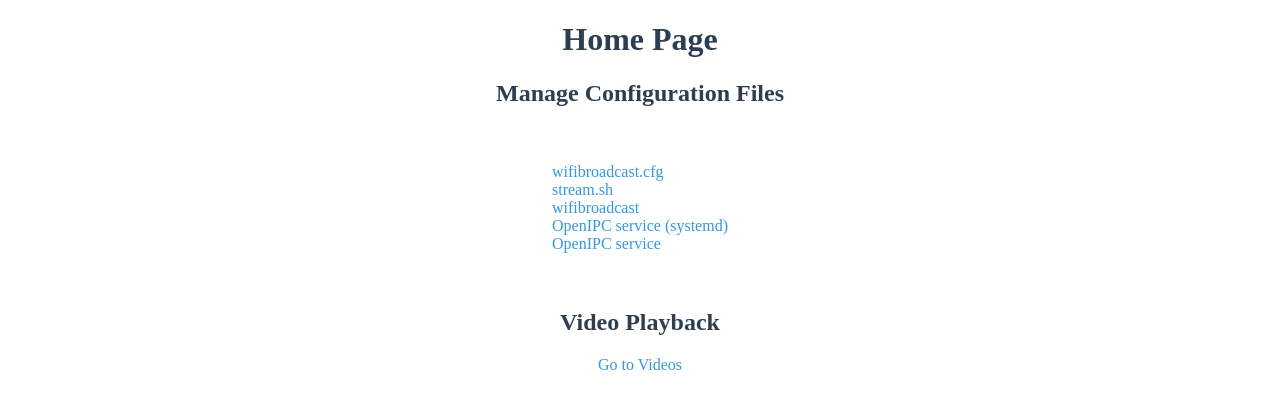
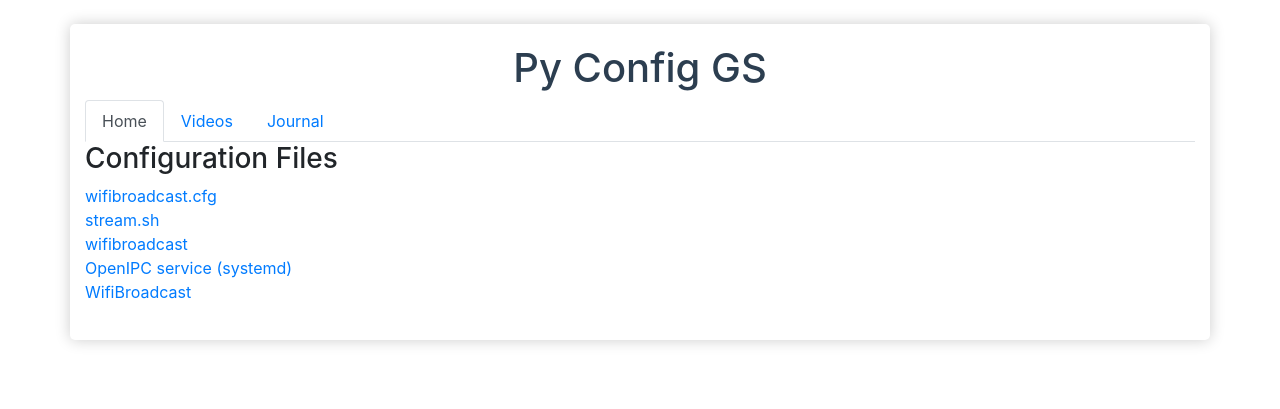
Before and after one commit to OpenIPC/improver, a Flask app: page / in a window 1280 px wide. Shown: the top 409 px of the page. Run offline with Flask 3, Linux system fonts and the light colour scheme; data that the repository does not hold is empty; some libraries are stand-ins or nearby versions.

Commit message:
latest with tab view and journcalctl viewer

```diff
--- a/app.py
+++ b/py_config_gs/app.py
@@ -1,11 +1,11 @@
-from flask import Flask, render_template, request, redirect, url_for, send_from_directory
+from flask import Flask, render_template, request, Response, redirect, url_for, send_from_directory
 import json
 import os
 import subprocess
 
 app = Flask(__name__)
 
-SETTINGS_FILE="settings.json"
+SETTINGS_FILE = "/config/settings.json"
 
 # Load settings.json
 with open(SETTINGS_FILE, 'r') as f:
@@ -14,6 +14,30 @@
 # Access configuration files and video directory
 config_files = settings['config_files']
 VIDEO_DIR = settings['VIDEO_DIR']
+
+def stream_journal():
+    """Stream journalctl output in real-time."""
+    process = subprocess.Popen(
+        ['journalctl', '-f'],
+        stdout=subprocess.PIPE,
+        stderr=subprocess.PIPE,
+        text=True
+    )
+
+    while True:
+        output = process.stdout.readline()
+        if output:
+            yield f"data: {output}\n\n"
+        else:
+            break
+
+@app.route('/journal')
+def journal():
+    return render_template('journal.html')
+
+@app.route('/stream')
+def stream():
+    return Response(stream_journal(), content_type='text/event-stream')
 
 @app.route('/')
 def home():
@@ -45,8 +69,6 @@
 @app.route('/videos')
 def videos():
     video_files = [f for f in os.listdir(VIDEO_DIR) if f.endswith(('.mp4', '.mkv', '.avi'))]
-    print(VIDEO_DIR)
-    print(video_files)
     return render_template('videos.html', video_files=video_files)
 
 @app.route('/play/<filename>')
@@ -84,5 +106,8 @@
             f.write(content)
     return redirect(url_for('home'))
 
+def main():
+    app.run(host='0.0.0.0', port=5000)
+
 if __name__ == '__main__':
-    app.run(debug=True)
+    main()
--- a/settings.json
+++ b/py_config_gs/settings.json
@@ -6,7 +6,7 @@
         },
         {
             "name": "stream.sh",
-            "path": "/home/radxa/scripts/stream.sh"
+            "path": "/config/scripts/stream.sh"
         },
         {
             "name": "wifibroadcast",
@@ -17,8 +17,8 @@
             "path": "/etc/systemd/system/openipc.service"
         },
         {
-            "name": "OpenIPC service",
-            "path": "/etc/systemd/system/openipc.service"
+            "name": "WifiBroadcast",
+            "path": "/etc/systemd/system/wifibroadcast.service.wants/wifibroadcast@gs.service"
 	}
 
 
--- a/static/styles.css
+++ b/py_config_gs/static/styles.css
@@ -82,3 +82,29 @@
     font-style: italic;
     margin-bottom: 20px;
 }
+
+.tab {
+    overflow: hidden;
+    border: 1px solid #ccc;
+    background-color: #f1f1f1;
+}
+
+.tab button {
+    background-color: inherit;
+    border: none;
+    outline: none;
+    cursor: pointer;
+    padding: 10px 15px;
+    transition: 0.3s;
+}
+
+.tab button:hover {
+    background-color: #ddd;
+}
+
+.tabcontent {
+    display: none;
+    padding: 15px;
+    border: 1px solid #ccc;
+    border-top: none;
+}
--- /dev/null
+++ b/py_config_gs/templates/home.html
@@ -0,0 +1,76 @@
+<!DOCTYPE html>
+<html lang="en">
+<head>
+    <meta charset="UTF-8">
+    <meta name="viewport" content="width=device-width, initial-scale=1.0">
+    <title>Home - Py Config GS</title>
+    <link rel="stylesheet" href="{{ url_for('static', filename='styles.css') }}">
+    <link rel="stylesheet" href="https://stackpath.bootstrapcdn.com/bootstrap/4.5.2/css/bootstrap.min.css">
+</head>
+<body>
+
+<div class="container mt-4">
+    <h1>Py Config GS</h1>
+    <ul class="nav nav-tabs">
+        <li class="nav-item">
+            <a class="nav-link active" data-toggle="tab" href="#home">Home</a>
+        </li>
+        <li class="nav-item">
+            <a class="nav-link" data-toggle="tab" href="#videos">Videos</a>
+        </li>
+        <li class="nav-item">
+            <a class="nav-link" data-toggle="tab" href="#journal">Journal</a>
+        </li>
+    </ul>
+
+    <div class="tab-content">
+        <div id="home" class="tab-pane fade show active">
+            <h3>Configuration Files</h3>
+            <ul>
+                {% for config in config_files %}
+                <li>
+                    <a href="{{ url_for('edit', filename=config['name']) }}">{{ config['name'] }}</a>
+                </li>
+                {% endfor %}
+            </ul>
+        </div>
+
+        <div id="videos" class="tab-pane fade">
+            <h3>Video Files</h3>
+            <ul>
+                {% if video_files %}
+                    {% for video in video_files %}
+                    <li>
+                        <a href="{{ url_for('play', filename=video) }}">{{ video }}</a>
+                    </li>
+                    {% endfor %}
+                {% else %}
+                    <li>No video files found.</li>
+                {% endif %}
+            </ul>
+        </div>
+
+        <div id="journal" class="tab-pane fade">
+            <h3>System Journal</h3>
+            <div id="journal-output" style="border: 1px solid #ccc; padding: 10px; height: 300px; overflow-y: scroll;">
+                <!-- Journal output will be streamed here -->
+            </div>
+        </div>
+    </div>
+</div>
+
+<script src="https://code.jquery.com/jquery-3.5.1.slim.min.js"></script>
+<script src="https://cdn.jsdelivr.net/npm/@popperjs/core@2.9.2/dist/umd/popper.min.js"></script>
+<script src="https://stackpath.bootstrapcdn.com/bootstrap/4.5.2/js/bootstrap.min.js"></script>
+<script>
+    // Fetch journal stream
+    const eventSource = new EventSource("{{ url_for('stream') }}");
+    eventSource.onmessage = function(event) {
+        const journalOutput = document.getElementById('journal-output');
+        journalOutput.innerHTML += event.data + "<br>";
+        journalOutput.scrollTop = journalOutput.scrollHeight; // Scroll to the bottom
+    };
+</script>
+
+</body>
+</html>
--- a/templates/home.html
+++ /dev/null
@@ -1,36 +0,0 @@
-<!DOCTYPE html>
-<html lang="en">
-<head>
-    <meta charset="UTF-8">
-    <meta name="viewport" content="width=device-width, initial-scale=1.0">
-    <title>Home</title>
-    <link rel="stylesheet" href="{{ url_for('static', filename='styles.css') }}">
-    <style>
-        body {
-            text-align: center; /* Center the text in the body */
-        }
-        .file-list {
-            display: inline-block; /* Center the file list */
-            text-align: left; /* Align text inside the file list to the left */
-            margin: 20px auto; /* Center it with automatic margins */
-        }
-    </style>
-</head>
-<body>
-    <h1>Home Page</h1>
-
-    <h2>Manage Configuration Files</h2>
-    <div class="file-list">
-        <ul>
-            {% for file in config_files %}
-                <li><a href="{{ url_for('edit', filename=file.name) }}">{{ file.name }}</a></li>
-            {% endfor %}
-        </ul>
-    </div>
-
-    <h2>Video Playback</h2>
-    <a href="{{ url_for('videos') }}">Go to Videos</a>
-
-
-</body>
-</html>
```
Also changed, not shown: py_config_gs/templates/journal.html (added, +22 -0 lines), setup.py (added, +35 -0 lines), README.md, py_config_gs/__init__.py (added), py_config_gs/settings-test.json (renamed from settings-test.json), py_config_gs/templates/edit.html (renamed from templates/edit.html), py_config_gs/templates/play.html (renamed from templates/play.html), py_config_gs/templates/videos.html (renamed from templates/videos.html), 2 other files.
